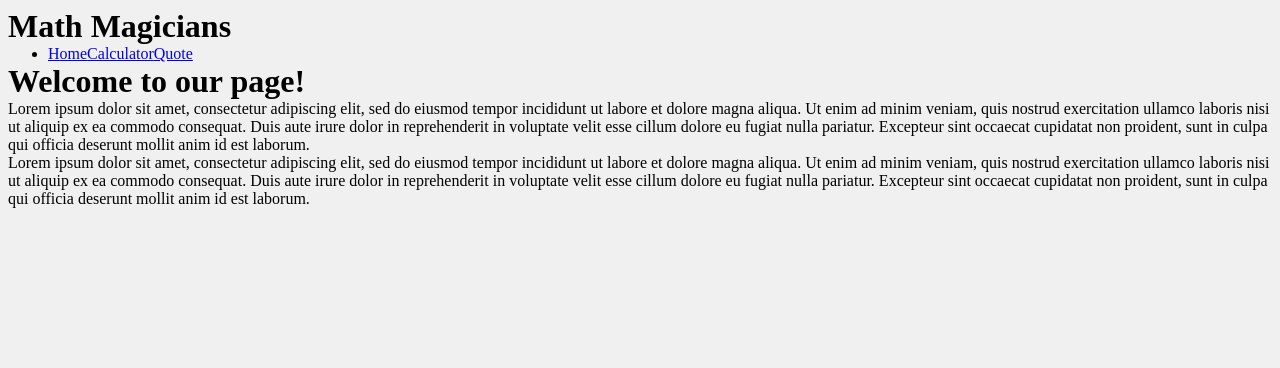
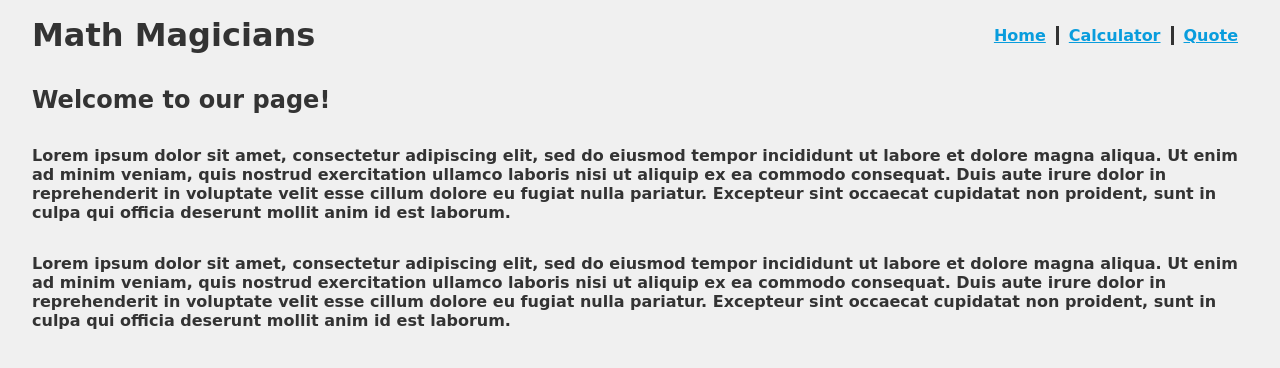
Before and after one commit to Camilovelag/math-magicians, a React (Create React App) app: page / in a window 1280 px wide. Shown: the top 368 px of the page. Built offline with nearby package versions, Linux system fonts and the light colour scheme.

Commit message:
Add style to webpage

```diff
--- a/src/App.css
+++ b/src/App.css
@@ -1,3 +1,12 @@
-body {
+html * {
+  font-family: "Comic Sans MS", "Comic Sans", cursive;
+  color: #333;
+  font-weight: bolder;
+  padding: 0;
+  margin: 0;
   background-color: #f0f0f0;
 }
+
+body {
+  padding: 1rem 2rem;
+}
--- a/src/App.js
+++ b/src/App.js
@@ -1,9 +1,9 @@
 import './App.css';
 import { BrowserRouter as Router, Routes, Route } from 'react-router-dom';
 
-import Calculator from './components/calculator';
 import Navbar from './components/Navbar';
 import Home from './pages/Home';
+import CalculatorPage from './pages/CalculatorPage';
 import Quote from './pages/Quote';
 
 function App() {
@@ -13,15 +13,7 @@ function App() {
         <Navbar />
         <Routes>
           <Route path="/" element={<Home />} />
-          <Route
-            path="/calculator"
-            element={(
-              <div>
-                <h2>Lets do some math</h2>
-                <Calculator />
-              </div>
-            )}
-          />
+          <Route path="/calculator" element={<CalculatorPage />} />
           <Route path="/quote" element={<Quote />} />
           <Route path="*" element={<Home />} />
         </Routes>
--- /dev/null
+++ b/src/components/Navbar.css
@@ -0,0 +1,30 @@
+header {
+  display: flex;
+  justify-content: space-between;
+  width: 100%;
+  padding-bottom: 2rem;
+}
+
+ul, nav {
+  display: flex;
+  align-self: center;
+}
+
+li {
+  list-style: none;
+  border-right: 3px solid #333;
+  padding: 0 10px;
+  cursor: pointer;
+}
+
+a:hover{
+  background-color: #ddd;
+}
+
+li:last-child {
+  border-right: none;
+}
+
+a {
+  color: #099ddd;
+}
--- a/src/components/Navbar.js
+++ b/src/components/Navbar.js
@@ -1,5 +1,6 @@
 import React from 'react';
 import { NavLink } from 'react-router-dom';
+import './Navbar.css';
 
 const Navbar = () => (
   <header>
@@ -8,7 +9,11 @@ const Navbar = () => (
       <ul>
         <li>
           <NavLink to="/">Home</NavLink>
+        </li>
+        <li>
           <NavLink to="/calculator">Calculator</NavLink>
+        </li>
+        <li>
           <NavLink to="/quote">Quote</NavLink>
         </li>
       </ul>
--- a/src/components/calculator.css
+++ b/src/components/calculator.css
@@ -8,15 +8,7 @@ body * {
   background-color: #fff;
   border-radius: 10px;
   box-shadow: 0 0 10px 0 rgba(0, 0, 0, 0.2);
-  display: flex;
-  flex-direction: column;
-  align-items: center;
-  justify-content: space-between;
   padding: 20px;
-  position: absolute;
-  right: 0;
-  left: 0;
-  margin: 3rem auto;
 }
 
 .display,
--- a/src/components/calculator.js
+++ b/src/components/calculator.js
@@ -1,5 +1,5 @@
 import { useState } from 'react';
-import './calculator.css';
+import './Calculator.css';
 import calculate from '../logic/calculate';
 
 const initialState = {
--- /dev/null
+++ b/src/pages/CalculatorPage.js
@@ -0,0 +1,20 @@
+import React from 'react';
+import Calculator from '../components/Calculator';
+
+const CalculatorPage = () => {
+  const calcPageStyle = {
+    display: 'flex',
+    flexDirection: 'row',
+    gap: '2rem',
+    justifyContent: 'space-between',
+  };
+
+  return (
+    <div style={calcPageStyle}>
+      <h2>Let´s do some math!</h2>
+      <Calculator />
+    </div>
+  );
+};
+
+export default CalculatorPage;
--- a/src/pages/Home.js
+++ b/src/pages/Home.js
@@ -9,9 +9,15 @@ const Home = () => {
   pariatur. Excepteur sint occaecat cupidatat non proident, sunt in
   culpa qui officia deserunt mollit anim id est laborum.`;
 
+  const homeStyle = {
+    display: 'flex',
+    flexDirection: 'column',
+    gap: '2rem',
+  };
+
   return (
-    <div>
-      <h1>Welcome to our page!</h1>
+    <div style={homeStyle}>
+      <h2>Welcome to our page!</h2>
       <p>{lorem}</p>
       <p>{lorem}</p>
     </div>
--- a/src/pages/Quote.js
+++ b/src/pages/Quote.js
@@ -1,12 +1,22 @@
 import React from 'react';
 
-const Home = () => (
-  <div>
+const Quote = () => {
+  const quoteStyle = {
+    display: 'flex',
+    height: 'calc(100vh - 8rem)',
+    width: 'calc(100vw - 4rem)',
+    justifyContent: 'center',
+    alignItems: 'center',
+  };
+
+  return (
+    <div style={quoteStyle}>
       <p>
         Mathematics is not about numbers, equations, computations,
         or algorithms: it is about understanding. –William Paul Thurston
       </p>
     </div>
   );
+};
 
-export default Home;
+export default Quote;
```
Lines whose indentation alone changed are shown as unchanged.
